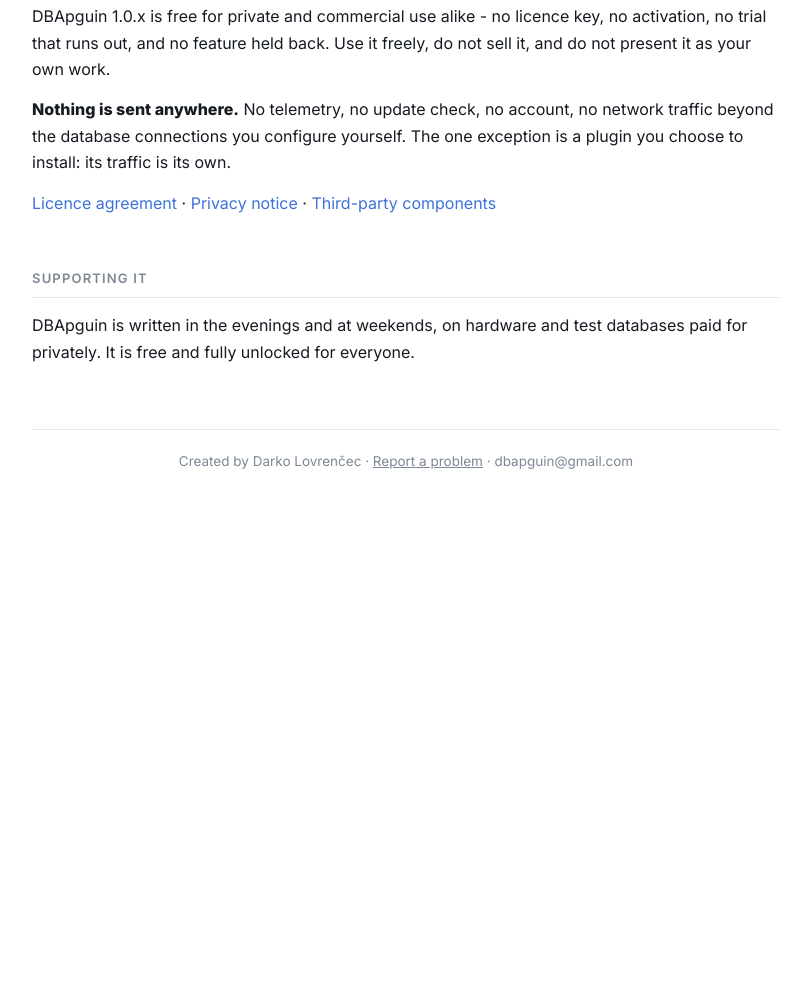
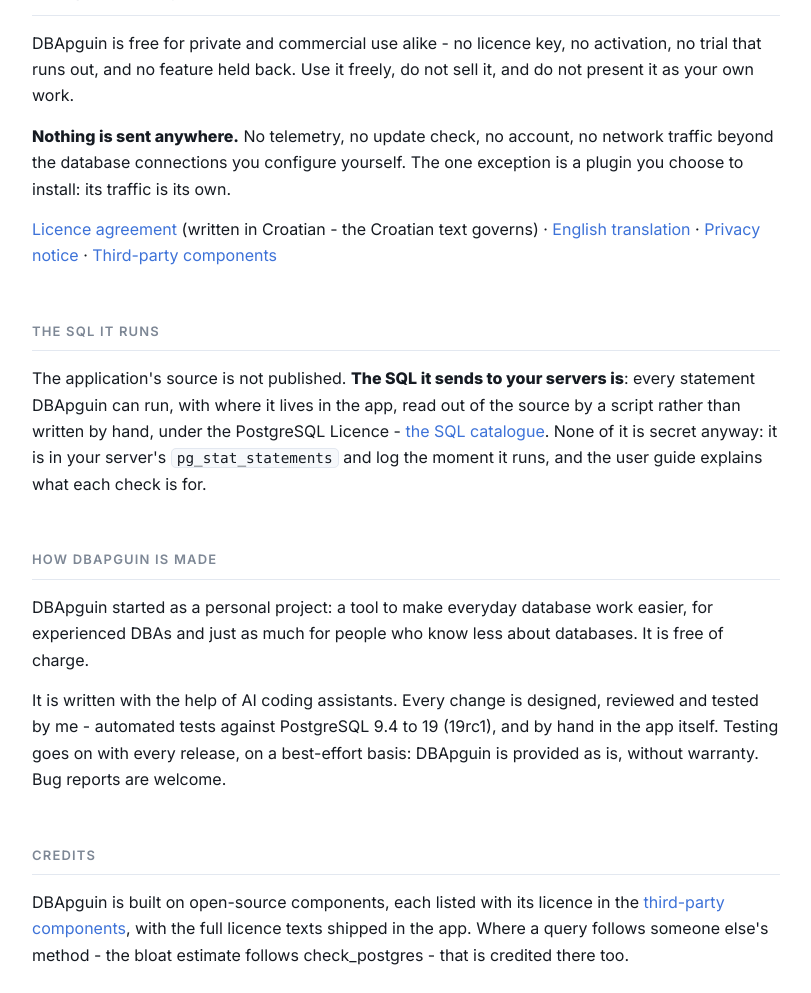
Before and after one commit to lodarco/dbapguin, a plain HTML site: page docs/index.html in a window 1280 px wide. Shown: the part 2447-3440 px from the top of the page, without its empty margins (234-1045 px from the left). Before the commit the page ends 2967 px from the top, so only its background shows below. Drawn offline with Linux system fonts and the light colour scheme.

Commit message:
Landing page: the SQL it runs, how DBApguin is made, credits, PostgreSQL 19rc1

```diff
--- a/docs/index.html
+++ b/docs/index.html
@@ -186,7 +186,8 @@
      release round is exercised against real 9.4, 9.6, 10, 11, 12, 13, 14 and
      18 servers. Below 9.4 the catalogues have diverged too far and the app
      does not claim to work.</p>
-  <p>PostgreSQL 19 is measured too: every check runs on it, and
+  <p>PostgreSQL 19 is measured too - on 19rc1, the release candidate, since 19.0
+     is not out yet: every check runs on it, and
      <b>Tuning &amp; diagnostics &rarr; Ready for PostgreSQL 19?</b> goes through
      19's list of incompatibilities against your server before you upgrade.</p>
 
@@ -209,16 +210,43 @@
      text, and leaves sending it to you - nothing goes anywhere on its own.</p>
 
   <h2>Terms and privacy</h2>
-  <p>DBApguin 1.0.x is free for private and commercial use alike - no licence
+  <p>DBApguin is free for private and commercial use alike - no licence
      key, no activation, no trial that runs out, and no feature held back. Use it
      freely, do not sell it, and do not present it as your own work.</p>
   <p><b>Nothing is sent anywhere.</b> No telemetry, no update check, no
      account, no network traffic beyond the database connections you
      configure yourself. The one exception is a plugin you choose to install:
      its traffic is its own.</p>
-  <p><a href="EULA.md">Licence agreement</a> &middot;
+  <p><a href="EULA.hr.md">Licence agreement</a> (written in Croatian - the
+     Croatian text governs) &middot; <a href="EULA.md">English translation</a> &middot;
      <a href="PRIVACY.md">Privacy notice</a> &middot;
      <a href="THIRD_PARTY.md">Third-party components</a></p>
+
+  <h2>The SQL it runs</h2>
+  <p>The application's source is not published. <b>The SQL it sends to your
+     servers is</b>: every statement DBApguin can run, with where it lives in the
+     app, read out of the source by a script rather than written by hand, under
+     the PostgreSQL Licence - <a href="sql/README.md">the SQL catalogue</a>. None
+     of it is secret anyway: it is in your server's <code>pg_stat_statements</code>
+     and log the moment it runs, and the user guide explains what each check is
+     for.</p>
+
+  <h2>How DBApguin is made</h2>
+  <p>DBApguin started as a personal project: a tool to make everyday database
+     work easier, for experienced DBAs and just as much for people who know less
+     about databases. It is free of charge.</p>
+  <p>It is written with the help of AI coding assistants. Every change is
+     designed, reviewed and tested by me - automated tests against PostgreSQL 9.4
+     to 19 (19rc1), and by hand in the app itself. Testing goes on with every
+     release, on a best-effort basis: DBApguin is provided as is, without
+     warranty. Bug reports are welcome.</p>
+
+  <h2>Credits</h2>
+  <p>DBApguin is built on open-source components, each listed with its licence
+     in the <a href="THIRD_PARTY.md">third-party components</a>, with the full
+     licence texts shipped in the app. Where a query follows someone else's
+     method - the bloat estimate follows check_postgres - that is credited there
+     too.</p>
 
   <h2>Supporting it</h2>
   <p>DBApguin is written in the evenings and at weekends, on hardware and test
```
Also changed, not shown: 1 other file.
